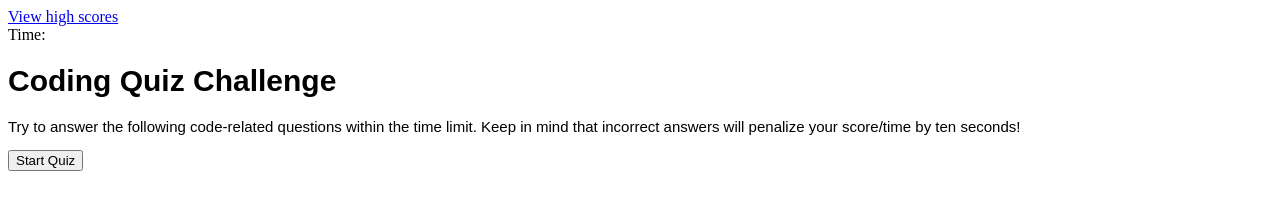
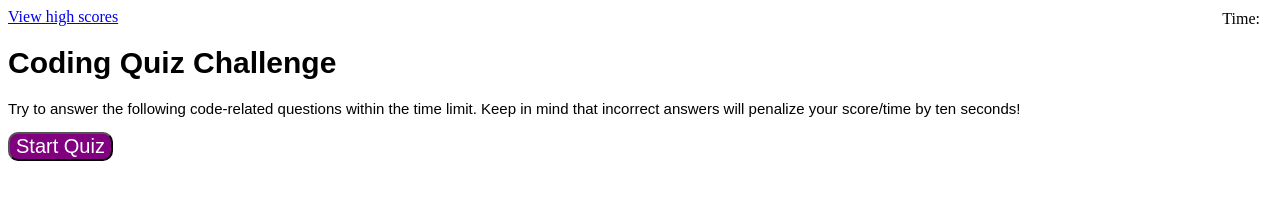
Before and after one commit to david-leverenz/quiz-1, a plain HTML site: page index.html in a window 1280 px wide. Drawn offline with Linux system fonts and the light colour scheme.

Commit message:
fixed button formatting and timer position

```diff
--- a/assets/css/style.css
+++ b/assets/css/style.css
@@ -15,3 +15,9 @@ p {
 h2 {
     display: list-item;
 }
+
+#timer {
+    position: fixed;
+    top: 10px;
+    right: 20px;
+}
--- a/assets/js/script.js
+++ b/assets/js/script.js
@@ -11,6 +11,9 @@
 // }
 
 // I struggled with the format of the quiz but believe I got it correct.
+
+// var allButtons = document.querySelectorAll("button");
+// allButtons.setAttribute("style", "color:blue; font-size: 30px");
 
 var quiz = [{
     question: "The condition in an if/else statement is enclosed with ___________.",
@@ -35,6 +38,9 @@ console.log("Quiz length: " + Object.keys(quiz).length);
 var startButton = document.querySelector(".start-button");
 var timer = document.querySelector("#timer");
 var secondsLeft = 10;
+
+startButton.setAttribute("style", "color:white; font-size: 20px; background-color: purple; border-radius: 10px");
+// button.setAttribute("style", "color:white; font-size: 20px; background-color: purple; border-radius: 10px");
 
 // created this function to start the timer
 
@@ -79,6 +85,7 @@ function askQuestion() {
         var button = document.createElement("button");
         button.textContent = answer;
         button.setAttribute("value", answer);
+        button.setAttribute("style", "color:white; font-size: 20px; background-color: purple; border-radius: 10px");
         button.addEventListener("click", function (e) {
             var userSelection = e.target.value;
 
```
